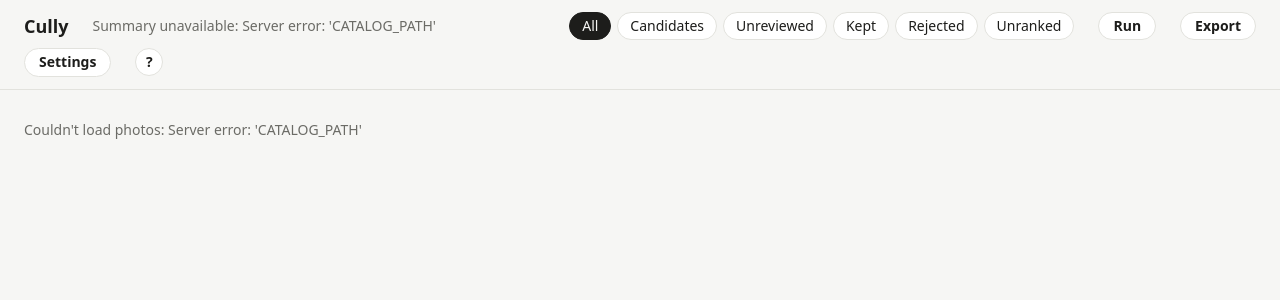
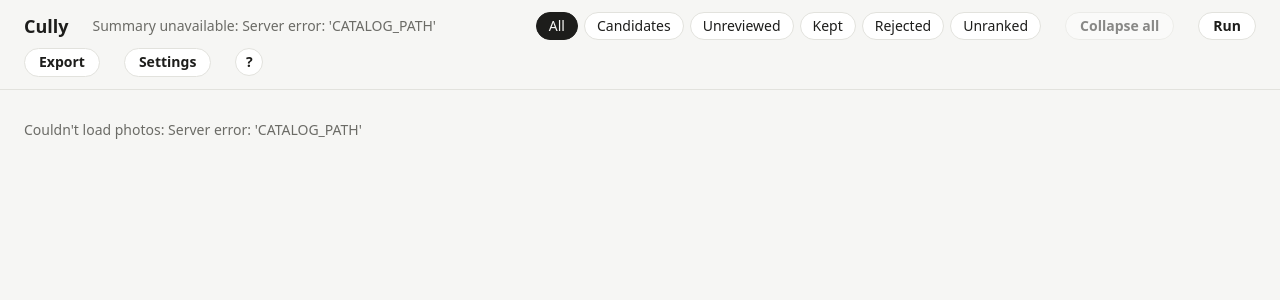
Before and after one commit to MiguelAntonioMaciasMeza/cully, a Flask app: page / in a window 1280 px wide. Shown: the top 300 px of the page. Run offline with Flask 3, Linux system fonts and the light colour scheme; parts of the project's set-up code (start-up, migrations or seed data) failed here and were passed over.

Commit message:
Added ability to collaspe events/bursts for easier viewing

```diff
--- a/modules/web/static/app.css
+++ b/modules/web/static/app.css
@@ -57,6 +57,14 @@ h3 { font-size: 13px; margin: 0; }
 .lane.keep { background: var(--good-lane); border-color: var(--good); }
 .lane.keep .lane-label { color: var(--good); }
 .cards { display: flex; gap: 8px; }
+
+/* Collapsing: the header (with its counts) stays, the photos fold away */
+.collapse { border: 0; background: transparent; color: var(--muted); cursor: pointer; padding: 0 2px;
+            width: 20px; font-size: 13px; line-height: 1; }
+.collapse:hover { color: var(--text); }
+.event.collapsed > .bursts, .burst.collapsed > .lanes { display: none; }
+.event.collapsed > .event-head, .burst.collapsed > header { margin-bottom: 0; }
+#collapse-all:disabled { opacity: .5; cursor: default; }
 
 /* Cards: a button, so it can take focus. Fixed-size image box, so nothing jumps while thumbnails load. */
 .card { margin: 0; padding: 0; flex: 0 0 auto; width: 150px; text-align: left; cursor: pointer;
--- a/modules/web/static/app.js
+++ b/modules/web/static/app.js
@@ -1,7 +1,7 @@
 /*
 File: Cully/modules/web/static/app.js
 Description: The culling page. Renders /api/events, saves keep/reject through the API and shows the detail view.
-Also has the status labels, filters, keyboard shortcuts, the Run panel (start main.py, watch it live),
+Also has the status labels, filters, collapsible events/bursts, keyboard shortcuts, the Run panel (start main.py, watch it live),
 the out-of-date banner, the Settings panel (Basic / Advanced tabs) and Export.
 */
 "use strict";
@@ -158,6 +158,7 @@ function burstEl(burst) {
   const header = el("header");
   const status = candidates.length ? plural(candidates.length, "candidate") : "not ranked";
   header.append(
+    collapseButton(section, `b${burst.id}`, `burst ${burst.number}`),
     el("h3", "", `Burst ${burst.number}`),
     el("span", "meta", `${shortTime(burst.start).slice(11)} · ${plural(burst.photos.length, "photo")} · ${status}`),
   );
@@ -179,12 +180,12 @@ function burstEl(burst) {
   return section;
 }
 
-/** The outer box shared by events and the loose photos. */
-function eventBox(title, meta, children, hasCandidate) {
+/** The outer box shared by events and the loose photos. key remembers if it's collapsed. */
+function eventBox(title, meta, children, hasCandidate, key) {
   const section = el("section", "event");
   if (hasCandidate) section.classList.add("has-candidate");
   const head = el("header", "event-head");
-  head.append(el("h2", "", title), el("span", "meta", meta));
+  head.append(collapseButton(section, key, title), el("h2", "", title), el("span", "meta", meta));
   const bursts = el("div", "bursts");
   bursts.append(...children);
   section.append(head, bursts);
@@ -201,7 +202,7 @@ function eventEl(event) {
   else if (start.slice(0, 10) === end.slice(0, 10)) span = `${start} – ${end.slice(11)}`;
   const meta = `${span} · ${event.camera || "unknown camera"} · ${plural(event.bursts.length, "burst")} · `
     + `${plural(photos.length, "photo")} · ${plural(candidates, "candidate")}`;
-  return eventBox(`Event ${event.number}`, meta, event.bursts.map(burstEl), candidates > 0);
+  return eventBox(`Event ${event.number}`, meta, event.bursts.map(burstEl), candidates > 0, `e${event.id}`);
 }
 
 function looseEl(photos) {
@@ -210,8 +211,78 @@ function looseEl(photos) {
   lanes.append(laneEl("unranked", "Unranked", photos, null));
   box.append(lanes);
   const meta = `${plural(photos.length, "photo")} · can't be grouped into bursts`;
-  return eventBox("No capture time", meta, [box], false);
+  return eventBox("No capture time", meta, [box], false, "loose");
 }
+
+
+// ---------- Collapsing ----------
+
+const COLLAPSED_KEY = "cully.collapsed";
+const collapsed = loadCollapsed(); // keys of folded sections: "e<id>", "b<id>", "loose"
+const collapseAllButton = document.getElementById("collapse-all");
+
+function loadCollapsed() {
+  try {
+    return new Set(JSON.parse(localStorage.getItem(COLLAPSED_KEY)) ?? []);
+  } catch {
+    return new Set(); // no storage (private window), start expanded
+  }
+}
+
+function saveCollapsed() {
+  try {
+    localStorage.setItem(COLLAPSED_KEY, JSON.stringify([...collapsed]));
+  } catch {
+    // Not saved, it still works for this visit
+  }
+}
+
+/** A ▾ button that folds section away. Starts folded if key was folded last time. */
+function collapseButton(section, key, label) {
+  const button = el("button", "collapse");
+  button.type = "button";
+  button.dataset.collapse = key;
+  button.setAttribute("aria-label", `Collapse or expand ${label}`);
+  section.dataset.collapseKey = key;
+  setCollapsed(section, button, collapsed.has(key));
+  return button;
+}
+
+/** Folds or opens a section and updates its button. */
+function setCollapsed(section, button, fold) {
+  section.classList.toggle("collapsed", fold);
+  button.textContent = fold ? "▸" : "▾";
+  button.setAttribute("aria-expanded", String(!fold));
+  if (fold) collapsed.add(button.dataset.collapse);
+  else collapsed.delete(button.dataset.collapse);
+}
+
+function toggleSection(button) {
+  const section = button.closest("[data-collapse-key]");
+  setCollapsed(section, button, !section.classList.contains("collapsed"));
+  saveCollapsed();
+  updateCollapseAll();
+}
+
+/** "Collapse all" folds every event. Once all are folded it becomes "Expand all", which opens everything. */
+function updateCollapseAll() {
+  const events = [...eventsEl.querySelectorAll(".event")];
+  const allFolded = events.length > 0 && events.every((e) => e.classList.contains("collapsed"));
+  collapseAllButton.textContent = allFolded ? "Expand all" : "Collapse all";
+  collapseAllButton.disabled = events.length === 0;
+}
+
+collapseAllButton.addEventListener("click", () => {
+  const fold = collapseAllButton.textContent === "Collapse all";
+  for (const button of eventsEl.querySelectorAll("button[data-collapse]")) {
+    const section = button.closest("[data-collapse-key]");
+    //Collapse folds events only, so opening one shows its bursts as they were. Expand opens bursts too
+    if (fold && !section.classList.contains("event")) continue;
+    setCollapsed(section, button, fold);
+  }
+  saveCollapsed();
+  updateCollapseAll();
+});
 
 
 // ---------- Loading ----------
@@ -235,6 +306,7 @@ async function load() {
   } catch (error) {
     eventsEl.replaceChildren(el("p", "meta", `Couldn't load photos: ${error.message}`));
   }
+  updateCollapseAll();
   loadSummary();
   loadStaleness();
 }
@@ -374,6 +446,11 @@ detailEl.addEventListener("close", () => {
 
 // One listener for every card and Accept button (event delegation)
 eventsEl.addEventListener("click", (event) => {
+  const toggle = event.target.closest("[data-collapse]");
+  if (toggle) {
+    toggleSection(toggle);
+    return;
+  }
   const accept = event.target.closest("[data-accept]");
   if (accept) {
     acceptBurst(accept.dataset.accept);
--- a/modules/web/templates/index.html
+++ b/modules/web/templates/index.html
@@ -18,6 +18,7 @@
     <button type="button" data-filter="rejected" aria-pressed="false">Rejected</button>
     <button type="button" data-filter="unranked" aria-pressed="false">Unranked</button>
   </nav>
+  <button type="button" id="collapse-all" class="run-button" disabled>Collapse all</button>
   <button type="button" id="run-button" class="run-button" aria-expanded="false" aria-controls="run-panel">Run</button>
   <button type="button" id="export-button" class="run-button" popovertarget="export">Export</button>
   <button type="button" id="settings-button" class="run-button" aria-expanded="false" aria-controls="settings-panel">Settings</button>
```
